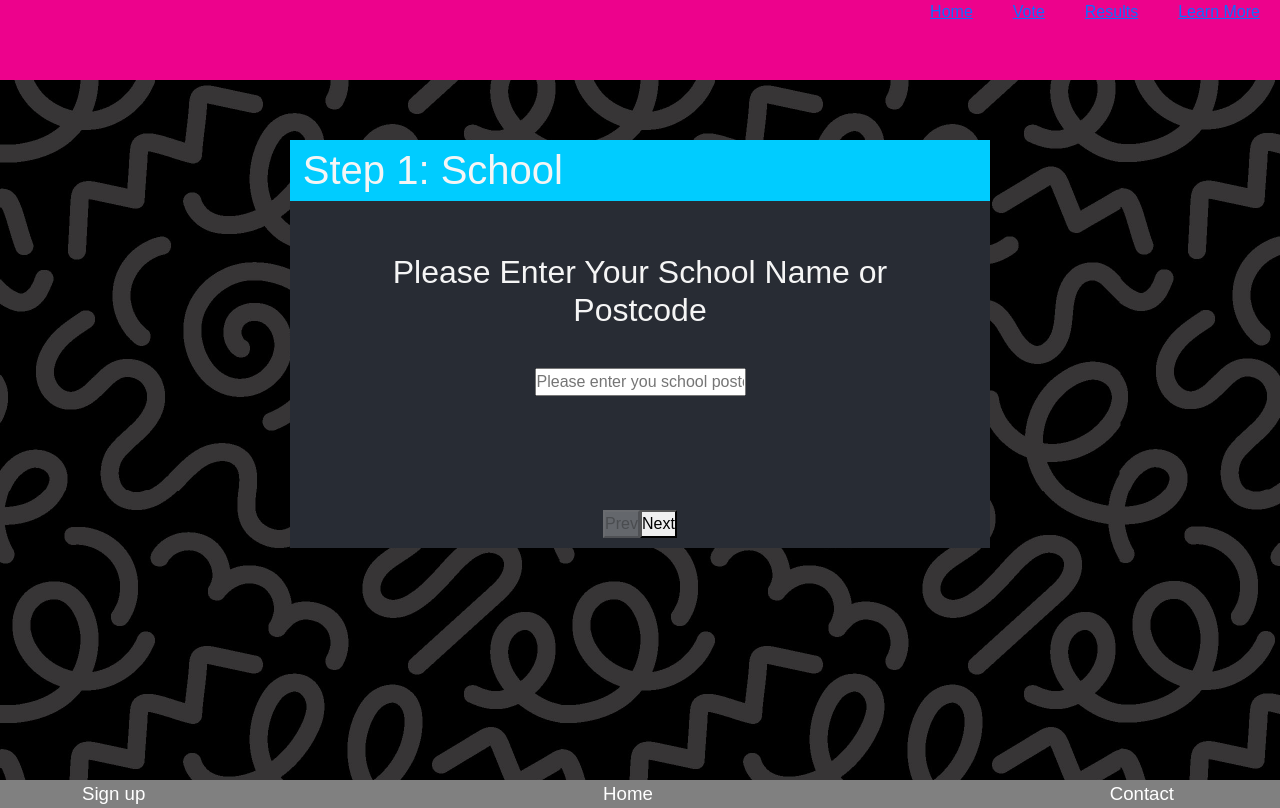
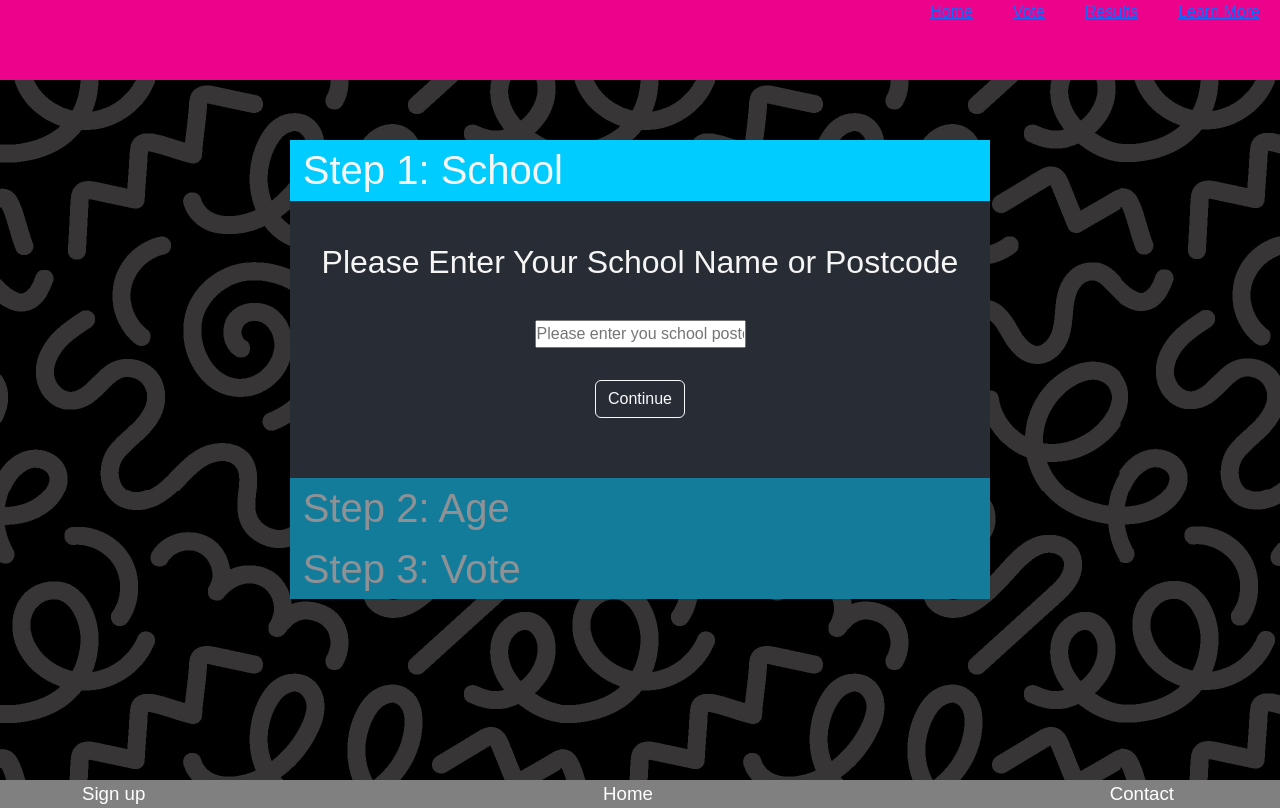
Before and after one commit to jemonaghan/the-youth-vote, a React (Create React App) app in the folder frontend/react-website/: page /sign-up in a window 1280 px wide. Built offline with nearby package versions, Linux system fonts and the light colour scheme.

Commit message:
adding in comments for where axios/ backend api calls need to go

```diff
--- a/frontend/react-website/src/components/sign-up-form/PollCards.js
+++ b/frontend/react-website/src/components/sign-up-form/PollCards.js
@@ -1,8 +1,27 @@
-import React from 'react'
+import React from 'react';
+import ContinueButton from '../buttons/ContinueButton';
+import BackButton from '../buttons/BackButton';
 
-function PollCards({ formData, setFormData }) {
+function PollCards({ formData, setFormData, page, setPage }) {
+
+    function continueForward () {
+        setPage(page + 1)
+    }
+
+    function goBack () {
+        setPage(page - 1)
+    }
+
     return (
-    <div className="body sign-up-container">
+        <div>
+            <div className='header inactive'>
+                <h1>Step 1: School</h1>
+            </div>
+            <div className='header'>
+                <h1>Step 2: Poll Cards</h1>
+            </div>
+
+            <div className='body'>
                 <h2>How Many Poll Cards Does Your School Need?</h2>
             <input
                 type="text"
@@ -12,8 +31,22 @@ function PollCards({ formData, setFormData }) {
                     setFormData({ ...formData, pollCardNum: event.target.value })
                 }
             />
+            <ContinueButton onClick={continueForward} buttonLabel = "Continue" />
+            <div className='back'>
+                    <BackButton onClick={goBack} buttonLabel="< Back"/>
                 </div>
-  )
+            </div>
+
+            <div className='footer-headers'>
+
+                <div className='header inactive'>
+                    <h1>Step 3: Confirm</h1>
+                </div>
+
+            </div>
+
+        </div>
+    );
 }
 
 export default PollCards
--- a/frontend/react-website/src/components/sign-up-form/SchoolEnter.js
+++ b/frontend/react-website/src/components/sign-up-form/SchoolEnter.js
@@ -1,17 +1,43 @@
 import React from 'react'
 
-function SchoolEnter({formData, setFormData}) {
+import ContinueButton from '../buttons/ContinueButton';
+
+function SchoolEnter({formData, setFormData, page, setPage}) {
+
+    function continueForward () {
+        setPage(page + 1)
+    }
+
     return (
-        <div className="body sign-up-container">
+        <div>
+            <div className='header'>
+                <h1>Step 1: School</h1>
+            </div>
+
+            <div className='body'>
                 <h2>Please Enter Your School Name or Postcode</h2>
                 <input
                     type="text"
                     placeholder="Please enter you school postcode"
-                value={formData.postcode}
+                    value={formData.schoolSearch}
                     onChange={(event) =>
-                    setFormData({ ...formData, postcode: event.target.value })
+                        setFormData({ ...formData, schoolSearch: event.target.value })
                         }
                 />
+                <ContinueButton onClick={continueForward} buttonLabel = "Continue" />
+            </div>
+
+            <div className='footer-headers'>
+
+                <div className='header inactive'>
+                    <h1>Step 2: Age</h1>
+                </div>
+                <div className='header inactive'>
+                    <h1>Step 3: Vote</h1>
+                </div>
+
+            </div>
+
         </div>
     )
 }
--- a/frontend/react-website/src/components/sign-up-form/SchoolResults.js
+++ b/frontend/react-website/src/components/sign-up-form/SchoolResults.js
@@ -1,4 +1,5 @@
 import React from 'react';
+import axios from "axios";
 
 import Radio from '@mui/material/Radio';
 import RadioGroup from '@mui/material/RadioGroup';
@@ -10,27 +11,49 @@ import Button from 'react-bootstrap/Button';
 import Form from 'react-bootstrap/Form';
 import InputGroup from 'react-bootstrap/InputGroup';
 
+// static school data for testing
 import schoolsData from "../../data/content.json";
 
+import ContinueButton from '../buttons/ContinueButton';
+import BackButton from '../buttons/BackButton';
 import useFetch from "../../utils/useFetch";
 
 
-function SchoolResults({formData, setFormData}) {
+function SchoolResults({formData, setFormData, page, setPage}) {
 
-  const{ data, loading, error } = useFetch("https://api.maptivo.co.uk/schools?address.postcode=bl4");
+    // at the minute using a useFetch to get data from database but could use axios
+
+    // using api in app.py
+    const{ data, loading, error } = useFetch("https://localhost:5000/school/find" + formData.schoolSearch);
+
+    // direct to external api
+    // const{ data, loading, error } = useFetch("https://api.maptivo.co.uk/schools?address.postcode=bl4");
 
     if (loading) return <h1>LOADING...</h1>;
     if (error) console.log(error);
 
     // const apiData = data.data
 
+    console.log(formData.schoolSearch)
     console.log(`api: ${data}`)
 
     const schools = schoolsData.data.map(({ name }) => name)
 
+    function continueForward () {
+        setPage(page + 1)
+    }
+
+    function goBack () {
+        setPage(page - 1)
+    }
+
     return (
-    <div className="body">
+        <div>
+            <div className='header'>
+                <h1>Step 1: School</h1>
+            </div>
 
+            <div className='body'>
                 <h2>Select Your School From the List Below</h2>
 
                 {/* trying to map results of api call */}
@@ -82,7 +105,25 @@ function SchoolResults({formData, setFormData}) {
 
                     </RadioGroup>
                     </FormControl>
+
+                <ContinueButton onClick={continueForward} buttonLabel = "Continue" />
                 <p>if you can't see your school listed please check your details and search again.</p>
+                <div className='back'>
+                    <BackButton onClick={goBack} buttonLabel="< Back"/>
+                </div>
+            </div>
+
+            <div className='footer-headers'>
+
+                <div className='header inactive'>
+                    <h1>Step 2: Poll Cards</h1>
+                </div>
+                <div className='header inactive'>
+                    <h1>Step 3: Confirm</h1>
+                </div>
+
+            </div>
+
         </div>
     );
 }
--- a/frontend/react-website/src/components/sign-up-form/SignUpForm.js
+++ b/frontend/react-website/src/components/sign-up-form/SignUpForm.js
@@ -1,6 +1,5 @@
-import { useState } from 'react'
-import React from 'react'
-import axios from "axios";
+import React, { useState } from 'react';
+import { motion } from "framer-motion";
 
 import SchoolEnter from './SchoolEnter';
 import SchoolResults from './SchoolResults';
@@ -11,26 +10,58 @@ import Validate from './Validate';
 function Form() {
     const [page, setPage] = useState(0);
     const [formData, setFormData] = useState({
+        schoolSearch: "",
         schoolName: "",
         postcode: "",
         pollCardNum: "",
     });
 
-    const FormTitles = ["Step 1: School", "Step 1: School", "Step 2: Poll Cards", "Check Details"];
-
     const PageDisplay = () => {
         if (page === 0) {
-        return <SchoolEnter formData={formData} setFormData={setFormData} />;
-      } else if (page === 1) {
-        return <SchoolResults formData={formData} setFormData={setFormData} />;
-    } else if (page === 2) {
-        return <PollCards formData={formData} setFormData={setFormData} />;
-      } else {
-        return <Validate formData={formData} setFormData={setFormData} />;
+            return <SchoolEnter
+                formData={formData} setFormData={setFormData}
+                page={page} setPage={setPage}
+            />;
+        }
+
+        else if (page === 1) {
+            return <SchoolResults
+                formData={formData} setFormData={setFormData}
+                page={page} setPage={setPage}
+            />;
+        }
+
+        else if (page === 2) {
+            return <PollCards
+                formData={formData} setFormData={setFormData}
+                page={page} setPage={setPage}
+            />;
+        }
+
+        else {
+            return <Validate
+                formData={formData} setFormData={setFormData}
+                page={page} setPage={setPage}
+            />;
         }
     };
 
     return (
+        <div className="sign-up-form">
+            <motion.div className="form-container"
+                animate={{ scale: 1}}
+                initial={{ scale: 0.2}}>
+
+                <motion.div
+                    initial={{ opacity: 0}}
+                    animate={{ opacity: 1}}
+                    transition={{delay: 0.2}}
+                >
+                    {PageDisplay()}
+                </motion.div>
+
+            </motion.div>
+        {/* </div>
         <div className="form-container">
         <div className="sign-up-form">
           <div className="header">
@@ -64,7 +95,7 @@ function Form() {
               {page === FormTitles.length - 1 ? "Submit" : "Next"}
             </button>
           </div>
-        </div>
+        </div> */}
       </div>
     );
   }
--- a/frontend/react-website/src/components/sign-up-form/Validate.js
+++ b/frontend/react-website/src/components/sign-up-form/Validate.js
@@ -1,8 +1,34 @@
-import React from 'react'
+import React from 'react';
 
-function Validate({ formData, setFormData }) {
+import ContinueButton from '../buttons/ContinueButton';
+import BackButton from '../buttons/BackButton';
+
+function Validate({ formData, page, setPage }) {
+
+    function continueForward () {
+
+        // need axios here to send the form data to the data base
+
+        setPage(page + 1)
+    }
+
+    function goBack () {
+        setPage(page - 1)
+    }
+
     return (
-    <div className="body sign-up-container">
+        <div>
+            <div className='header inactive'>
+                <h1>Step 1: School</h1>
+            </div>
+            <div className='header inactive'>
+                <h1>Step 2: Poll Cards</h1>
+            </div>
+            <div className='header'>
+                <h1>Step 3: Confirm</h1>
+            </div>
+
+            <div className='body'>
                 <h2>Please Check All the Details Are Correct</h2>
                 <div>
                     <p>School Name: {formData.schoolName}</p>
@@ -13,9 +39,16 @@ function Validate({ formData, setFormData }) {
                 <div>
                     Poll Cards: {formData.pollCardNum}
                 </div>
+
+                <ContinueButton onClick={continueForward} buttonLabel = "Confirm" />
+
+                <div className='back'>
+                    <BackButton onClick={goBack} buttonLabel="< Back"/>
+                </div>
             </div>
 
-  )
+        </div>
+    );
 }
 
 export default Validate
--- a/frontend/react-website/src/components/vote-form/EnterPollCard.js
+++ b/frontend/react-website/src/components/vote-form/EnterPollCard.js
@@ -2,9 +2,11 @@ import React, { useState } from 'react';
 import { motion } from "framer-motion";
 
 import ContinueButton from '../buttons/ContinueButton';
+
+// static poll card number for testing
 import voterInfo from "../../data/voterdata.json";
 
-// poll card num for testing
+// poll card number for testing
 // 110907-000000
 
 function EnterPollCard({formData, setFormData, page, setPage}) {
@@ -19,16 +21,19 @@ function EnterPollCard({formData, setFormData, page, setPage}) {
 
     function continueForward () {
 
-        // console.log((voterNumber))
-        // console.log(formData.pollCardNum)
+        //need axios here to check the entered pollcard number and whether or not the voter has voted
 
+        // pollcard number is in database and voter has NOT voted
         if (voterNumber === formData.pollCardNum && voterChoice === "") {
             console.log("match, no vote")
             setPage(page + 1)
-        } else if (voterNumber === formData.pollCardNum && voterChoice === "1") {
+        }
+        // pollcard number is in database and voter HAS voted
+        else if (voterNumber === formData.pollCardNum && voterChoice === "1") {
             console.log("match, voted")
             setPage(page - 1)
         }
+        // pollcard number is not in database
         else {
             console.log("no match")
             setErrorMessage("Sorry that number is not recognised")
@@ -38,15 +43,15 @@ function EnterPollCard({formData, setFormData, page, setPage}) {
     return (
         <div>
             <div className='header'>
-                <h1>Step: 1 Poll Card</h1>
+                <h1>Step 1: Poll Card</h1>
             </div>
+
             <motion.div className='body'
                 animate={{ opacity: 1}}
                 initial={{ opacity: 0}}
                 transition={{delay: 0.8}}>
                 <h2>Please Enter Your Poll Card Number</h2>
 
-                {/* <form> */}
                 <input
                     type="text"
                     placeholder='XXXXXX-XXXXXX'
@@ -56,25 +61,21 @@ function EnterPollCard({formData, setFormData, page, setPage}) {
                         }
                 />
 
-                <ContinueButton onClick={continueForward} buttonLabel = "Continue">
-                    </ContinueButton>
-                {/* <button onClick={continueForward}>
-                    Continue
-                </button> */}
-                {/* </form> */}
-            <p>(For testing) - 110907-000000{errorMessage}</p>
+                <ContinueButton onClick={continueForward} buttonLabel = "Continue" />
+
+                <p>(For testing) - 110907-000000</p>
+                <p>{errorMessage}</p>
             </motion.div>
 
             <div className='footer-headers'>
-                {/* // animate={{ y: 0}} */}
-                {/* // initial={{ y: -250}} */}
-                {/* // transition={{delay: 0.6}}> */}
+
                 <div className='header inactive'>
                     <h1>Step 2: Age</h1>
                 </div>
                 <div className='header inactive'>
                     <h1>Step 3: Vote</h1>
                 </div>
+
             </div>
         </div>
   );
```
Also changed, not shown: frontend/react-website/src/components/vote-form/VoteChoice.js (+7 -2 lines), frontend/react-website/src/components/vote-form/VoteForm.js (+23 -15 lines). Lines whose indentation alone changed are shown as unchanged.
